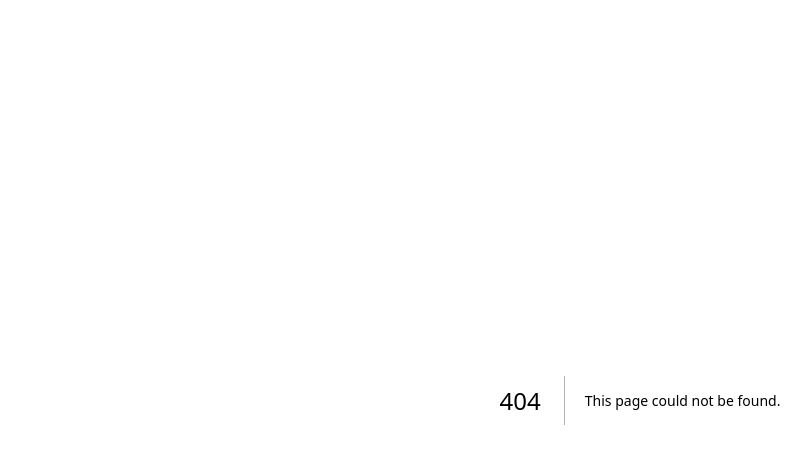
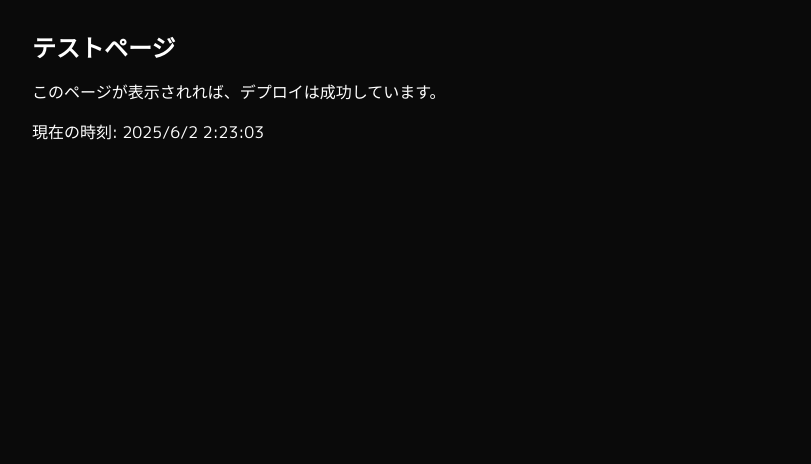
Before and after one commit to Opi-jp/oyafukou_web, a Next.js app: page /test-store in a window 1280 px wide. Before the commit this address had no page. Shown: the top 464 px of the page, without its empty margins (0-811 px from the left). Built offline with nearby package versions, Linux system fonts and the light colour scheme.

Commit message:
テストページを追加して問題を切り分け

```diff
--- /dev/null
+++ b/app/test-store/page.tsx
@@ -0,0 +1,11 @@
+'use client';
+
+export default function TestStorePage() {
+  return (
+    <div className="min-h-screen bg-[#0A0A0A] text-white p-8">
+      <h1 className="text-2xl font-bold mb-4">テストページ</h1>
+      <p>このページが表示されれば、デプロイは成功しています。</p>
+      <p className="mt-4">現在の時刻: {new Date().toLocaleString('ja-JP')}</p>
+    </div>
+  );
+}
```
